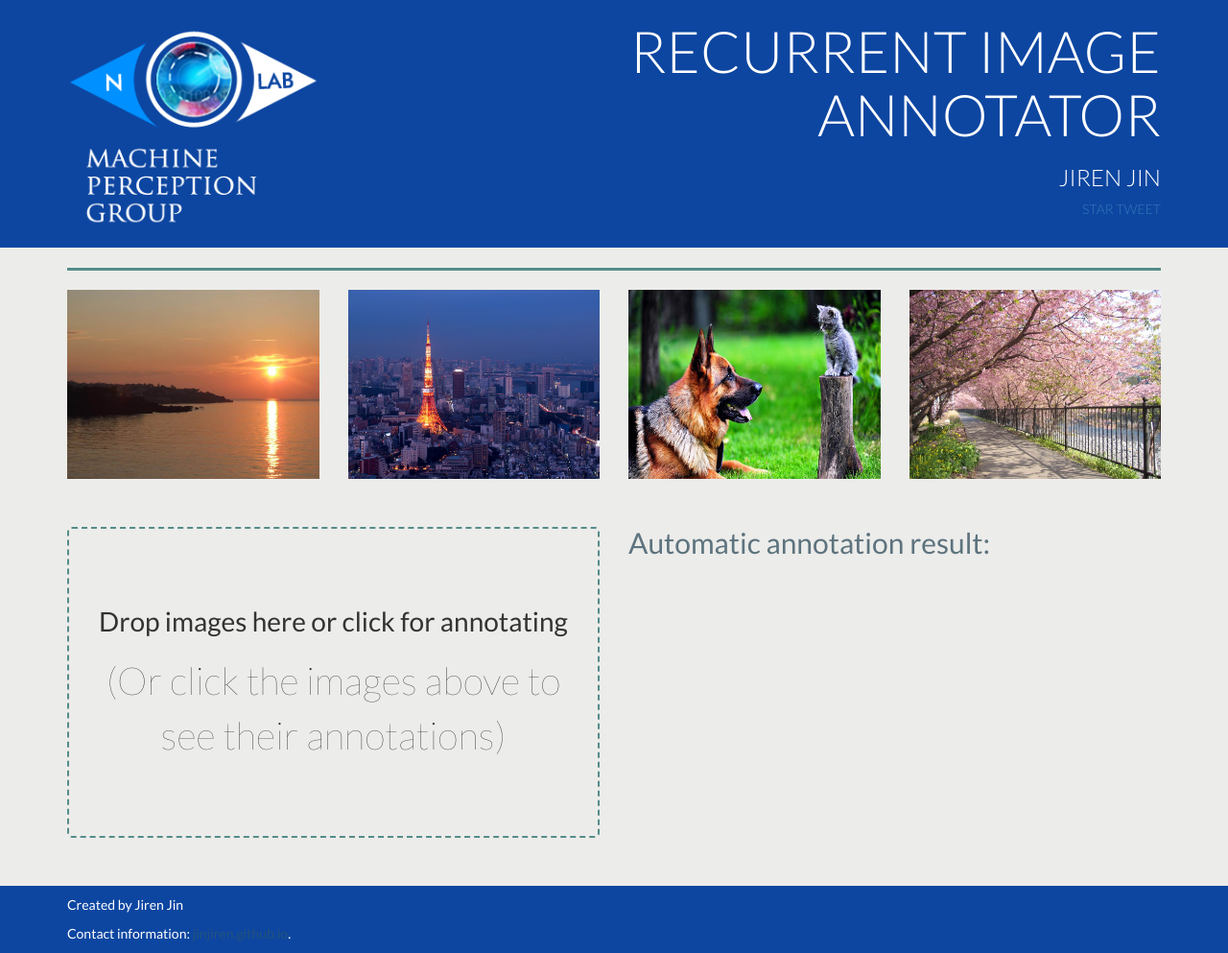
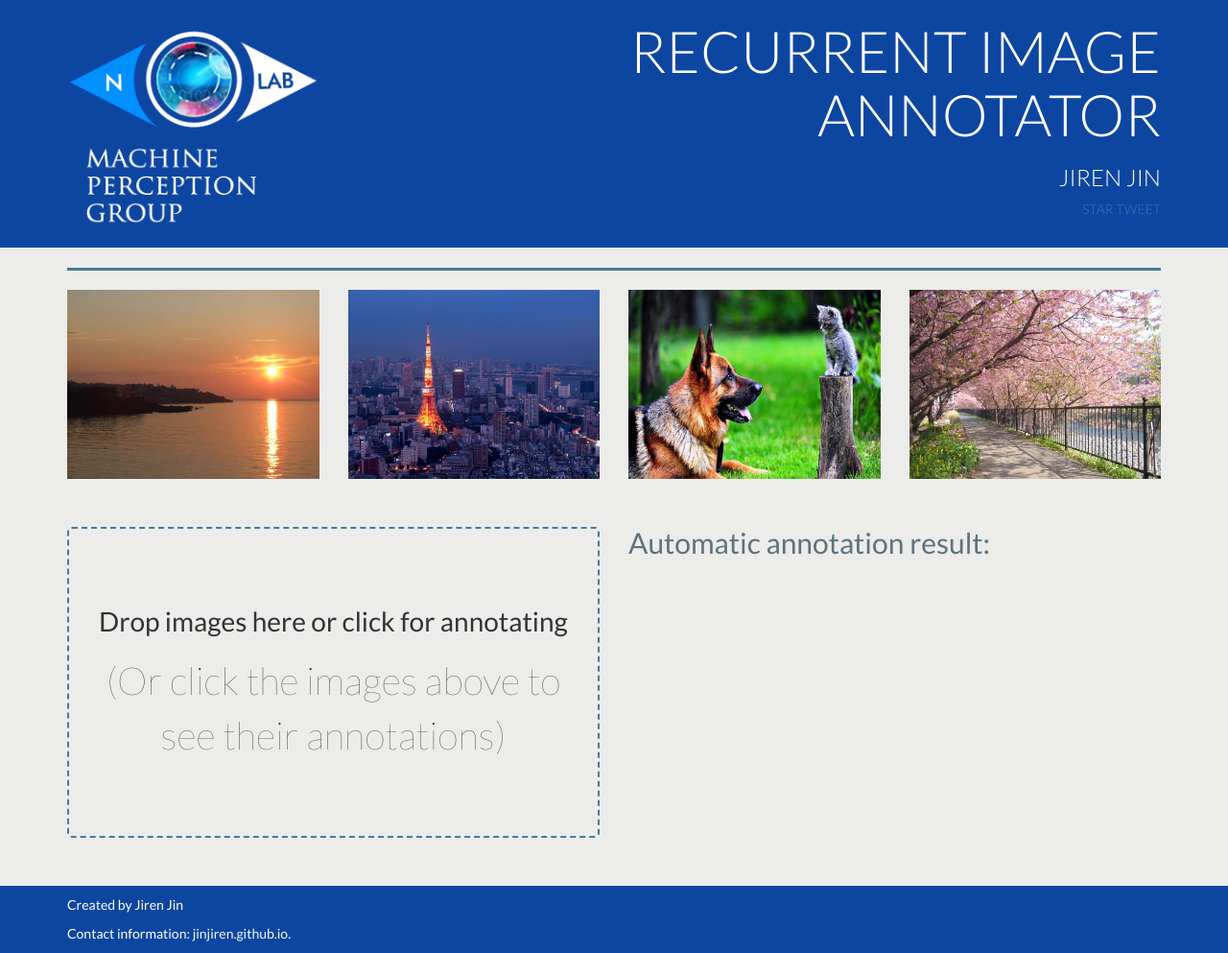
Before and after one commit to JirenJin/recurrent-image-annotator-web-demo, a Django app: page /annotator/ in a window 1280 px wide. Shown: the whole page at 96% size. Run offline with Django 3.2, Linux system fonts and the light colour scheme; some libraries are stand-ins or nearby versions.

Commit message:
feat: Refine colors to be suitable for current color scheme

```diff
--- a/annotator/static/annotator/css/style.css
+++ b/annotator/static/annotator/css/style.css
@@ -22,8 +22,8 @@ body {
 
 .horizontal {
     height: 3px;
-    color: #558C89;
-    background-color: #558C89;
+    color: #457B9D;
+    background-color: #457B9D;
 }
 
 .logo-image {
@@ -65,7 +65,7 @@ body {
 }
 
 .label {
-    color: #558C89;
+    color: #457B9D;
 }
 
 .label h3 {
@@ -79,12 +79,12 @@ body {
 }
 
 .footer a {
-    color: #23527c;
+    color: #F1FAEE;
 }
 
 
 .dropzone {
-    border: 2px dashed #558C89;
+    border: 2px dashed #457B9D;
     border-radius: 5px;
     background: #ECECEA;
 }
```
